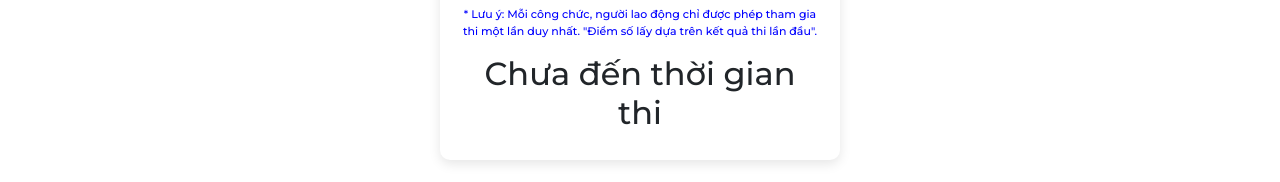
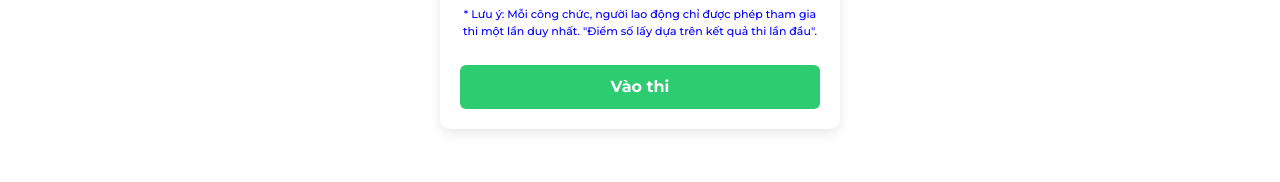
Before and after one commit to nguyenminhthang1310/VKSTPCT-software, a Vue app: page / in a window 1280 px wide. Shown: the part 482-664 px from the top of the page. Built offline with nearby package versions, Linux system fonts and the light colour scheme; no server answers.

Commit message:
cap nhat thoi gian thi

```diff
--- a/src/components/loginForm.vue
+++ b/src/components/loginForm.vue
@@ -47,8 +47,8 @@
       * Lưu ý: Mỗi công chức, người lao động chỉ được phép tham gia thi một lần
       duy nhất. "Điểm số lấy dựa trên kết quả thi lần đầu".
     </p>
-    <h2>Chưa đến thời gian thi</h2>
-    <!-- <button class="btn-submit" @click="submit">Vào thi</button> -->
+    <!-- <h2>Chưa đến thời gian thi</h2> -->
+    <button class="btn-submit" @click="submit">Vào thi</button>
 
     <p v-if="error" class="error">{{ error }}</p>
   </div>
```
